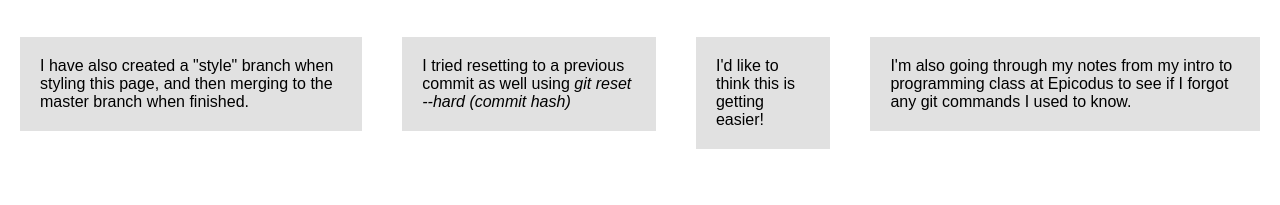
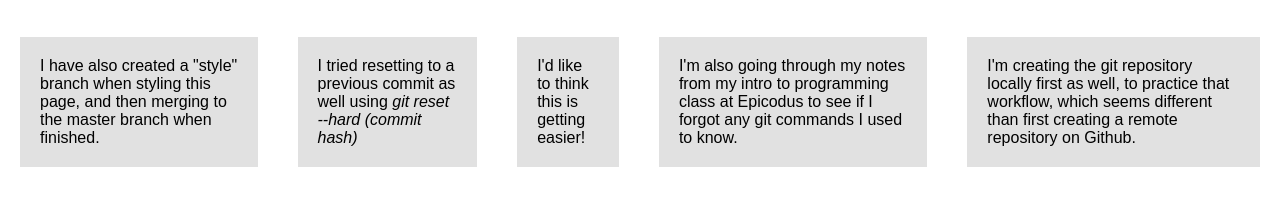
Before and after one commit to chriskorsak/cs50web-git-practice-1, a plain HTML site: page index.html in a window 1280 px wide. Shown: the part 119-324 px from the top of the page. Drawn offline with Linux system fonts and the light colour scheme.

Commit message:
add paragraph of content to end.

```diff
--- a/index.html
+++ b/index.html
@@ -52,6 +52,7 @@
       <p>I tried resetting to a previous commit as well using <em>git reset --hard (commit hash)</em></p>
       <p>I'd like to think this is getting easier!</p>
       <p>I'm also going through my notes from my intro to programming class at Epicodus to see if I forgot any git commands I used to know.</p>
+      <p>I'm creating the git repository locally first as well, to practice that workflow, which seems different than first creating a remote repository on Github.</p>
     </section>
   </body>
 </html>
```
